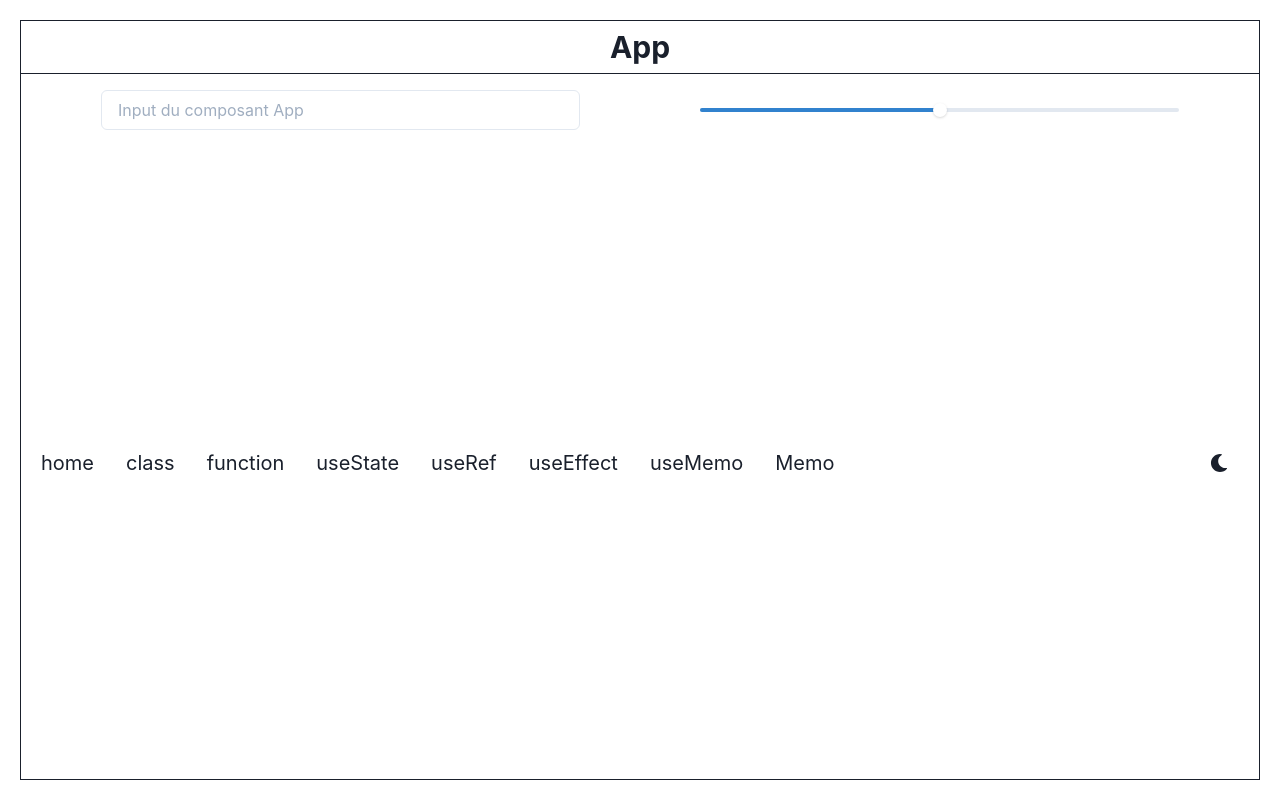
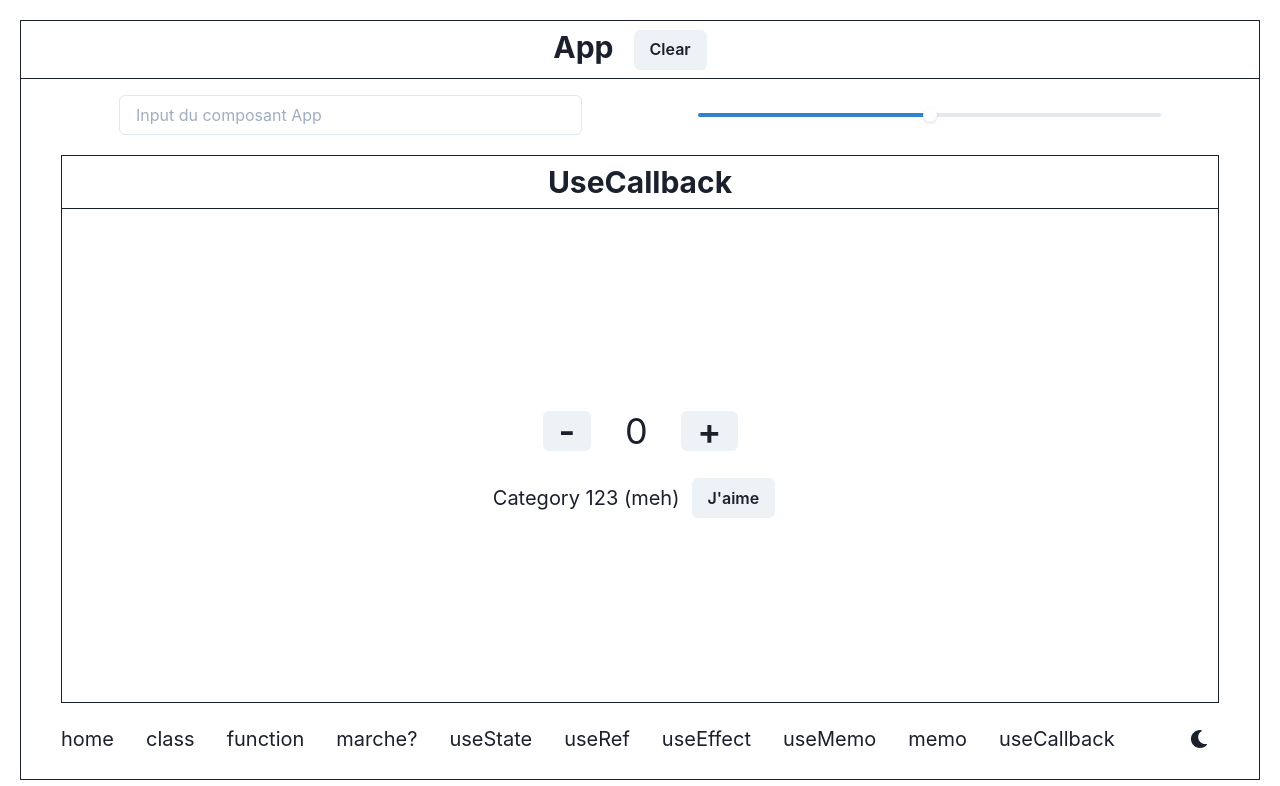
Before and after one commit to pacomoreau/hooks, a React (Create React App) app: page /use-callback in a window 1280 px wide. Shown: the top 786 px of the page. Built offline with nearby package versions, Linux system fonts and the light colour scheme.

Commit message:
feat: add UseCallback component

```diff
--- a/src/App.js
+++ b/src/App.js
@@ -12,7 +12,18 @@ import {
   theme,
 } from "@chakra-ui/react"
 import { Log, Menu } from "components"
-import { ClassComponent, FunctionComponent, Home, Memo, UseEffect, UseMemo, UseRef, UseState } from "pages"
+import {
+  CaMarche,
+  ClassComponent,
+  FunctionComponent,
+  Home,
+  Memo,
+  UseCallback,
+  UseEffect,
+  UseMemo,
+  UseRef,
+  UseState,
+} from "pages"
 
 const App = () => {
   const [value, setValue] = useState("")
@@ -21,9 +32,14 @@ const App = () => {
   return (
     <ChakraProvider theme={theme}>
       <Flex direction="column" textAlign="center" fontSize="xl" minH="100vh" p={5}>
-        <Log name="App">
+        <Log name="App" clear>
           <Flex justifyContent="space-around" px={5}>
-            <Input value={value} onChange={(e) => setValue(e.target.value)} placeholder="Input du composant App" w="40%" />
+            <Input
+              value={value}
+              onChange={(e) => setValue(e.target.value)}
+              placeholder="Input du composant App"
+              w="40%"
+            />
             <Slider defaultValue={otherValue} onChange={(val) => setOtherValue(val)} min={0} max={100} w="40%">
               <SliderTrack>
                 <SliderFilledTrack />
@@ -36,11 +52,13 @@ const App = () => {
               <Route path="/" element={<Home />} />
               <Route path="class-component" element={<ClassComponent />} />
               <Route path="function-component" element={<FunctionComponent />} />
+              <Route path="ca-marche" element={<CaMarche />} />
               <Route path="use-state" element={<UseState />} />
               <Route path="use-ref" element={<UseRef />} />
               <Route path="use-effect" element={<UseEffect parentValue={value} />} />
               <Route path="use-memo" element={<UseMemo />} />
               <Route path="memo" element={<Memo sliderValue={otherValue} />} />
+              <Route path="use-callback" element={<UseCallback />} />
             </Routes>
             <Menu />
           </Flex>
--- a/src/components/Log.js
+++ b/src/components/Log.js
@@ -1,15 +1,21 @@
-import { Flex, Heading } from "@chakra-ui/react"
+import { Button, Flex, Heading, Text } from "@chakra-ui/react"
 import { useLogRender } from "hooks"
 
-export const Log = ({ name = "Component", children }) => {
+export const Log = ({ name = "Component", desc = null, clear = false, children }) => {
   useLogRender(`Render ${name}`)
 
   return (
     <Flex direction="column" border="1px" flexGrow="1">
       <Heading mb={4} p={2} fontSize="3xl" borderBottom="1px">
         {name}
+        {desc && <Text fontSize="xl">{desc}</Text>}
+        {clear && (
+          <Button mx={5} onClick={() => console.clear()}>
+            Clear
+          </Button>
+        )}
       </Heading>
-      <Flex direction="column" justifyContent="center" flexGrow="1">
+      <Flex direction="column" justifyContent="center" flexGrow="1" px={5}>
         {children}
       </Flex>
     </Flex>
--- a/src/components/Menu.js
+++ b/src/components/Menu.js
@@ -13,6 +13,9 @@ export const Menu = () => (
       <Link to="/function-component" fontSize="xl">
         function
       </Link>
+      <Link to="/ca-marche" fontSize="xl">
+        marche?
+      </Link>
       <Link to="/use-state" fontSize="xl">
         useState
       </Link>
@@ -26,7 +29,10 @@ export const Menu = () => (
         useMemo
       </Link>
       <Link to="/memo" fontSize="xl">
-        Memo
+        memo
+      </Link>
+      <Link to="/use-callback" fontSize="xl">
+        useCallback
       </Link>
     </HStack>
     <ColorModeSwitcher justifySelf="flex-end" />
--- /dev/null
+++ b/src/pages/CaMarche.js
@@ -0,0 +1,26 @@
+import { useState } from "react"
+import { Button, Flex, Text } from "@chakra-ui/react"
+import { Log } from "components"
+
+export const CaMarche = () => {
+  let count = 0
+
+  const inc = () => count++
+  const dec = () => count--
+
+  return (
+    <Log name="ça marche ?" desc="(spoiler : non)">
+      <Flex justifyContent="center" alignItems="center">
+        <Button m={3} fontSize="4xl" onClick={dec}>
+          -
+        </Button>
+        <Text minW="50px" m={2} fontSize="4xl">
+          {count}
+        </Text>
+        <Button m={3} fontSize="4xl" onClick={inc}>
+          +
+        </Button>
+      </Flex>
+    </Log>
+  )
+}
--- a/src/pages/ClassComponent.js
+++ b/src/pages/ClassComponent.js
@@ -6,18 +6,22 @@ export class ClassComponent extends Component {
   constructor(props) {
     super(props)
 
+    console.log("constructor")
+
     this.state = { foo: "bar", count: 0 }
   }
 
   componentDidMount() {
     // appelé juste après que le composant soit monté
+    console.log("componentDidMount")
   }
 
   componentWillUnmount() {
     // appelé avant la destruction du composant
+    console.log("componentWillUnmount")
   }
 
-  componentDidUpdate(revProps, prevState) {
+  componentDidUpdate(prevProps, prevState) {
     // appelé après une modification des props ou du state
   }
 
@@ -28,7 +32,7 @@ export class ClassComponent extends Component {
   // componentDidCatch
 
   render() {
-    // je peux recevoir des props du composant parent
+    // je peux recevoir des   props du composant parent
     const { prop1, prop2 } = this.props
 
     return (
@@ -36,6 +40,7 @@ export class ClassComponent extends Component {
         <VStack>
           <Heading>Je suis un composant classe !</Heading>
           <Text>J'ai un constructeur, des méthodes de cycle de vie et la possibilité d'avoir un state.</Text>
+          <Text>"render" = exécution de la méthode render()</Text>
           <Text textDecoration="underline">Je ne peux pas utiliser de hooks.</Text>
         </VStack>
       </Log>
--- a/src/pages/FunctionComponent.js
+++ b/src/pages/FunctionComponent.js
@@ -8,13 +8,14 @@ export const FunctionComponent = ({ prop1, prop2 }) => {
       <VStack mb={10}>
         <Heading fontSize="3xl">Je suis un composant fonction !</Heading>
         <Text>Je n'ai pas de constructeur ou de méthodes de cycle de vie.</Text>
+        <Text>"render" = exécution de la fonction</Text>
         <Text textDecoration="underline">Je peux utiliser les hooks.</Text>
       </VStack>
       <VStack maxW="700" marginX="auto">
         <Text fontSize="2xl">Hooks ?</Text>
         <UnorderedList textAlign="left">
           <ListItem>ce sont des fonctions</ListItem>
-          <ListItem>ils peuvent être utilisés dans un composant fonction ou dans un hook</ListItem>
+          <ListItem>ils peuvent être utilisés dans un composant fonction ou dans un custom hook</ListItem>
           <ListItem>
             ils doivent commencer par "use" : useState, useEffect, useFooBar ... (c'est une convention mais certains
             linters le vérifie)
--- a/src/pages/Home.js
+++ b/src/pages/Home.js
@@ -7,7 +7,7 @@ export const Home = () => {
       <VStack>
         <Text fontSize="2xl">React Hooks !</Text>
         <Text>App : composant parent de toutes les pages, il contient 1 input et 1 slider</Text>
-        <Text>Dans App comme dans toutes les pages, un composant "Log" va faire un console.log pour chaque render</Text>
+        <Text>Dans App comme dans toutes les pages, un composant "Log" va faire un console.count pour chaque render</Text>
       </VStack>
     </Log>
   )
--- /dev/null
+++ b/src/pages/UseCallback.js
@@ -0,0 +1,47 @@
+import { useCallback, useEffect, useState } from "react"
+import { Button, Flex, Text } from "@chakra-ui/react"
+import { Log } from "components"
+
+export const UseCallback = () => {
+  const [count, setCount] = useState(0)
+  const [category, setCategory] = useState({ "@id": "/category/123", name: "Category 123", like: false })
+
+  const inc = () => setCount((prevCount) => prevCount + 1)
+  const dec = () => setCount((prevCount) => prevCount - 1)
+  const like = () => setCategory((prevCategory) => ({ ...prevCategory, like: !prevCategory.like }))
+
+  const foo = (min) => Math.floor(Math.random() * (min + count))
+
+  // en déclarant foo via un useCallback, la fonction ne sera pas redéfinie à chaque render mais seulement si count change
+  // useCallback ressemble à useMemo, la différence étant que useMemo retourne une valeur, useCallback retourne toute la fonction
+  // avec ses éventuels paramètres (ici : min)
+  //const foo = useCallback((min) => Math.floor(Math.random() * (min + count)), [count])
+
+  useEffect(() => {
+    // pour éviter l'utilisation de useCallback et au vu de l'exemple simpliste de la fonction foo
+    // on pourrait définir la fonction foo ici ou alors la sortir du composant (dans un helper par exemple) en ajoutant le paramètre count
+    console.log("Résultat : " + foo(10))
+  }, [foo])
+
+  return (
+    <Log name="UseCallback">
+      <Flex justifyContent="center" alignItems="center">
+        <Button m={3} fontSize="4xl" onClick={dec}>
+          -
+        </Button>
+        <Text minW="50px" m={2} fontSize="4xl">
+          {count}
+        </Text>
+        <Button m={3} fontSize="4xl" onClick={inc}>
+          +
+        </Button>
+      </Flex>
+      <Flex justifyContent="center" alignItems="center">
+        {category.name} ({category.like ? "cool" : "meh"})
+        <Button m={3} onClick={like}>
+          {category.like ? "J'aime pas" : "J'aime"}
+        </Button>
+      </Flex>
+    </Log>
+  )
+}
--- a/src/pages/UseEffect.js
+++ b/src/pages/UseEffect.js
@@ -10,15 +10,18 @@ export const UseEffect = ({ parentValue = "" }) => {
   const dec = () => setCount((prevCount) => prevCount - 1)
 
   useEffect(() => {
+    // synchronisé avec rien
     console.log("Dépendances vides : je vais m'exécute qu'une seule fois")
   }, [])
 
   useEffect(() => {
+    // synchronisé avec tout
     console.log("Dépendances absentes : je vais m'exécuter à chaque render")
   })
 
   useEffect(() => {
     // on rentrera toujours au moins une fois dans le useEffect
+    // synchronisé avec parentValue
     console.log("Dépendance sur parentValue : je vais m'exécuter à chaque fois que parentValue change")
   }, [parentValue])
 
--- a/src/pages/UseMemo.js
+++ b/src/pages/UseMemo.js
@@ -44,7 +44,7 @@ export const UseMemo = () => {
   const dec = () => setCount((prevCount) => prevCount - 1)
 
   return (
-    <Log name="UseMemo">
+    <Log name="UseMemo" desc="Plus subtil :)">
       <Flex justifyContent="center" alignItems="center">
         <Button m={3} fontSize="4xl" onClick={dec}>
           -
--- a/src/pages/index.js
+++ b/src/pages/index.js
@@ -1,7 +1,9 @@
+export * from "./CaMarche"
 export * from "./ClassComponent"
 export * from "./FunctionComponent"
 export * from "./Home"
 export * from "./Memo"
+export * from "./UseCallback"
 export * from "./UseEffect"
 export * from "./UseMemo"
 export * from "./UseRef"
```
Also changed, not shown: src/pages/UseState.js (+3 -5 lines), 1 other file (tests, documents, lock files or other folders).
